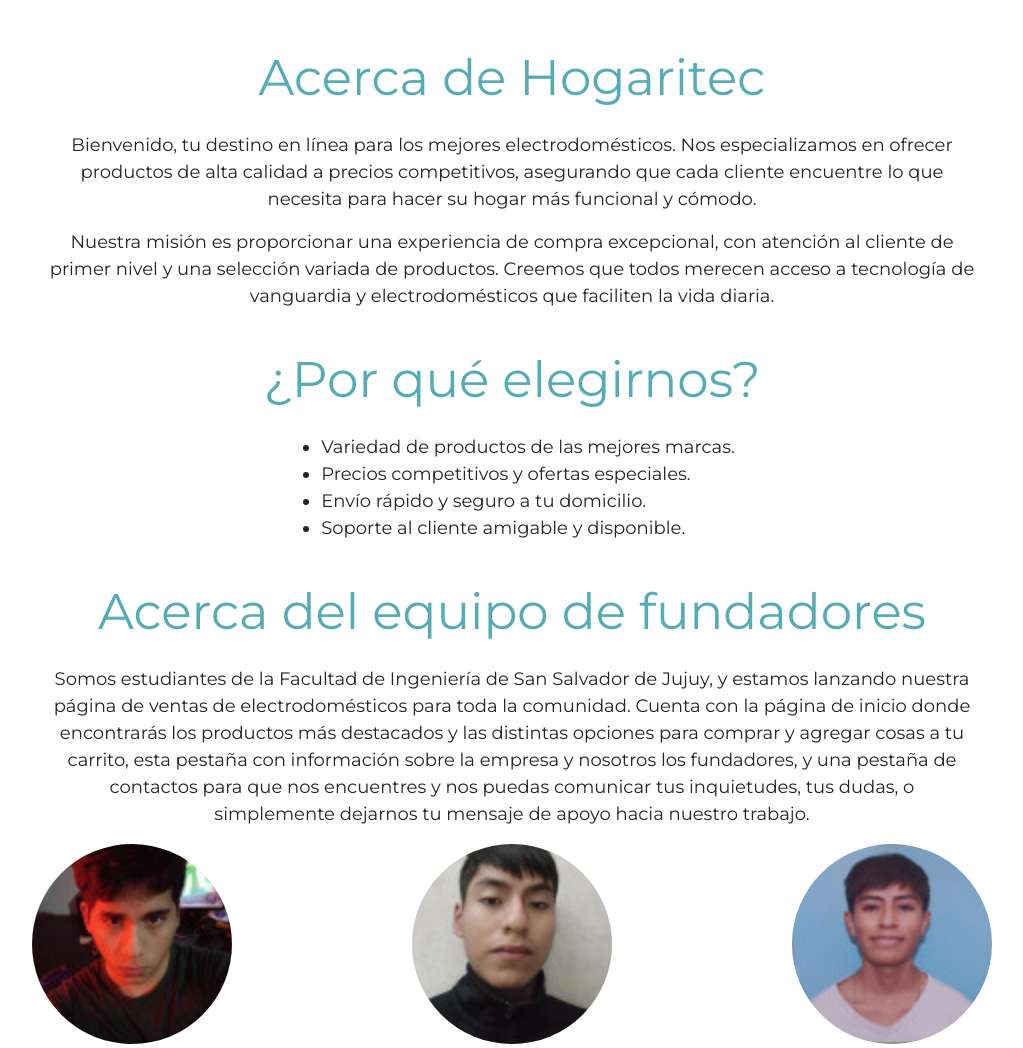
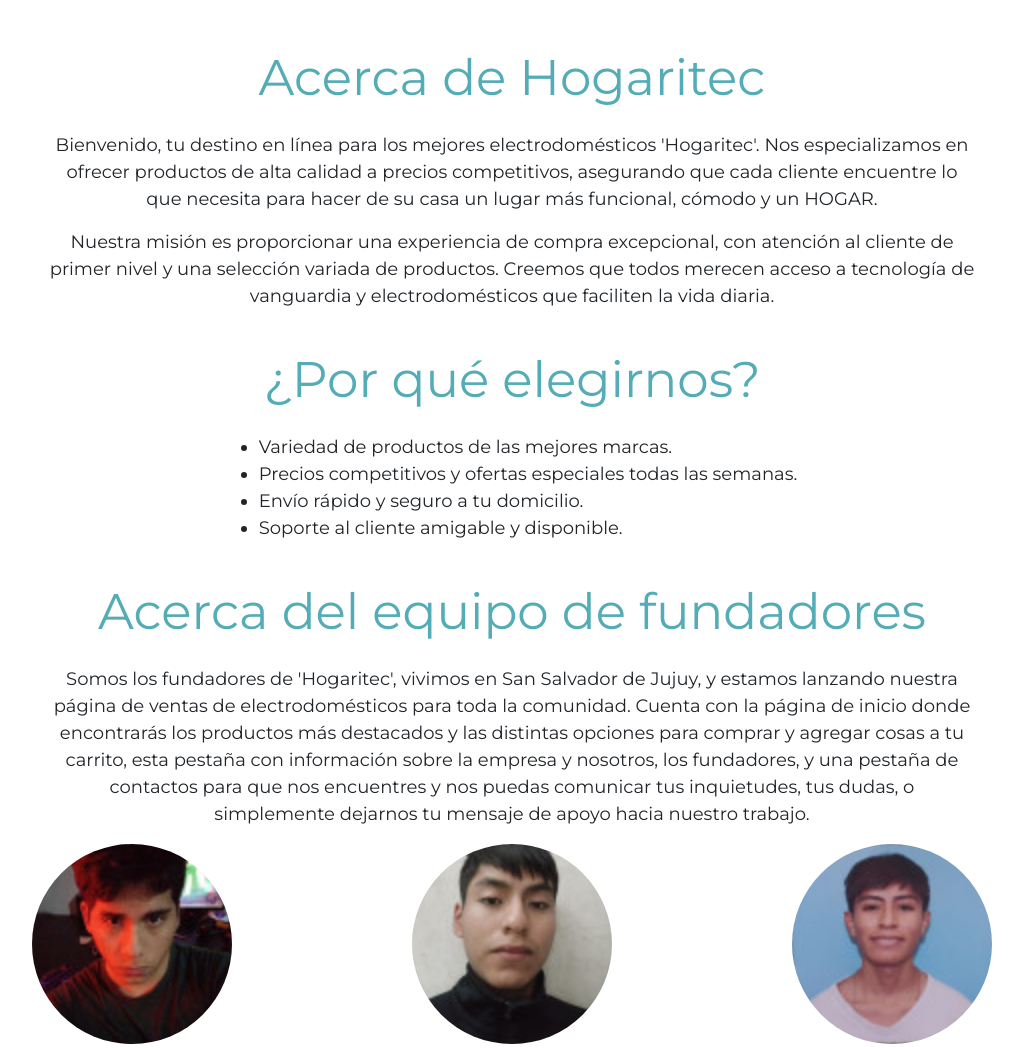
Before and after one commit to 4lexxe/hogaritec, a Django app: page /acercade/ in a window 1280 px wide. Shown: the part 175-1223 px from the top of the page, without its empty margins (128-1151 px from the left). Run offline with Django 5.2, Linux system fonts and the light colour scheme; parts of the project's set-up code (start-up, migrations or seed data) failed here and were passed over.

Commit message:
modificando acercade.html con descripciones correctas

```diff
--- a/devs_proyect/core/templates/core/acercade.html
+++ b/devs_proyect/core/templates/core/acercade.html
@@ -12,9 +12,9 @@
     <h1 class="text-center mb-4">Acerca de Hogaritec</h1>
     <div class="row">
       <div class="col-lg-10 mx-auto">
-        <p>Bienvenido, tu destino en línea para los mejores electrodomésticos. Nos especializamos en ofrecer productos
-          de alta calidad a precios competitivos, asegurando que cada cliente encuentre lo que necesita para hacer su
-          hogar más funcional y cómodo.</p>
+        <p>Bienvenido, tu destino en línea para los mejores electrodomésticos 'Hogaritec'. Nos especializamos en ofrecer productos
+          de alta calidad a precios competitivos, asegurando que cada cliente encuentre lo que necesita para hacer de su
+          casa un lugar más funcional, cómodo y un HOGAR.</p>
         <p>Nuestra misión es proporcionar una experiencia de compra excepcional, con atención al cliente de primer
           nivel y una selección variada de productos. Creemos que todos merecen acceso a tecnología de vanguardia y
           electrodomésticos que faciliten la vida diaria.</p>
@@ -26,7 +26,7 @@
       <div class="col-lg-10 mx-auto">
         <ul class="list"> <!-- Asegúrate de que esto esté dentro de una lista -->
           <li>Variedad de productos de las mejores marcas.</li>
-          <li>Precios competitivos y ofertas especiales.</li>
+          <li>Precios competitivos y ofertas especiales todas las semanas.</li>
           <li>Envío rápido y seguro a tu domicilio.</li>
           <li>Soporte al cliente amigable y disponible.</li>
         </ul>
@@ -37,12 +37,7 @@
     <div class="row text-center">
       <div class="col-lg-10 mx-auto">
         <p>
-        Somos estudiantes de la Facultad de Ingeniería de San Salvador de Jujuy, y estamos lanzando
-        nuestra página de ventas de electrodomésticos para toda la comunidad. Cuenta con la página de inicio
-        donde encontrarás los productos más destacados y las distintas opciones para comprar y agregar cosas
-        a tu carrito, esta pestaña con información sobre la empresa y nosotros los fundadores, y una pestaña
-        de contactos para que nos encuentres y nos puedas comunicar tus inquietudes, tus dudas, o simplemente
-        dejarnos tu mensaje de apoyo hacia nuestro trabajo.
+        Somos los fundadores de 'Hogaritec', vivimos en San Salvador de Jujuy, y estamos lanzando nuestra página de ventas de electrodomésticos para toda la comunidad. Cuenta con la página de inicio donde encontrarás los productos más destacados y las distintas opciones para comprar y agregar cosas a tu carrito, esta pestaña con información sobre la empresa y nosotros, los fundadores, y una pestaña de contactos para que nos encuentres y nos puedas comunicar tus inquietudes, tus dudas, o simplemente dejarnos tu mensaje de apoyo hacia nuestro trabajo.
         </p>
       </div>
       <div class="col-lg-4 col-md-6 mb-4">
@@ -54,12 +49,12 @@
             </div>
             <div class="dropdown-content">
               <figcaption class="figure-caption mt-3">
-                <h5>xx años, estudiante de Ingeniria informatica en la Facultad de Ingeniería de Jujuy</h5>
+                <h5>21 años, Fundador y director de 'Hogaritec'</h5>
                 <h6>
-                  Tengo 21 años y actualmente estudio Ingeniería Informática en la Facultad de Ingeniería de la Universidad Nacional de Jujuy (UNJu).
+                  Tengo 21 años y soy fundador de la empresa, estudié Ingeniería Informática en la Facultad de Ingeniería de la Universidad Nacional de Jujuy (UNJu).
                   Apasionado por la tecnología y con un firme compromiso de incorporarme al apasionante mundo de la informática.
                   Cada día, me esfuerzo por aprender y crecer, impulsado por la determinación de estar al nivel de los programadores más talentosos.
-                  Mi búsqueda constante de conocimiento me ha lleva a explorar diversas áreas de la tecnología, y estoy emocionado por la oportunidad de seguir desarrollando mis habilidades
+                  Mi búsqueda constante de conocimiento me ha lleva a explorar diversas áreas de la tecnología, y estoy emocionado por la oportunidad de seguir desarrollando mis habilidades.
                 </h6>
               </figcaption>
             </div>
@@ -76,10 +71,10 @@
             </div>
             <div class="dropdown-content">
               <figcaption class="figure-caption">
-                <h5>18 años, estudiante de I. Informática en la Facultad de Ingeniería de Jujuy</h5>
+                <h5>18 años, Fundador y subdirector de 'Hogaritec'</h5>
                 <h6>
-                Vivo en San Salvador de Jujuy, Argentina. Tengo 18 años y actualmente estudio Ingeniería Informática en la Facultad de Ingeniería de la Universidad Nacional de Jujuy (UNJu).
-                Junto a mi equipo de trabajo, estamos desarrollando un sitio web para la venta de productos electrodomésticos. Este proyecto me permite fortalecer mis habilidades blandas, como la comunicación, el trabajo en equipo, la colaboración y la organización, entre otras.
+                Vivo en San Salvador de Jujuy, Argentina. Tengo 18 años y soy subdirector de la empresa, estudié Ingeniería Informática en la Facultad de Ingeniería de la Universidad Nacional de Jujuy (UNJu).
+                Junto a mi equipo de trabajo, desarrollamos un sitio web para la venta de productos electrodomésticos. Este proyecto me permite fortalecer mis habilidades blandas, como la comunicación, el trabajo en equipo, la colaboración y la organización, entre otras.
                 Me gusta hacer ejercicio de vez en cuando, especialmente salir a correr. También disfruto cocinar e investigar temas de desarrollo personal. Soy apasionado del aprendizaje continuo, sobre todo en áreas como la informática, las matemáticas y la electrónica.
                 </h6>
               </figcaption>
@@ -96,11 +91,11 @@
             </div>
             <div class="dropdown-content">
               <figcaption class="figure-caption">
-                <h5>19 años, estudiante de I. Informática en la Facultad de Ingeniería de Jujuy</h5>
+                <h5>19 años, Fundador y CEO de 'Hogaritec'</h5>
                 <h6>
-                  Soy Lucas, tengo 19 años, nací el 18/10/2005 y vivo en San Salvador de Jujuy. Estoy en 1° año de I. Informática en la Facultad de Ingeniería de la Universidad Nacional de Jujuy.
-                  Esta página que estamos desarrollando, es un gran proyecto y un gran desafío personalmente, será mi primer página web, y voy a hacer todo lo que esté en mi alcance para llegar a un buen producto.
-                  Me gusta el fútbol, y divertirme con amigos. Soy bueno aprendiendo y enseñando cuando toca hacerlo.
+                  Soy Lucas, tengo 19 años y vivo en San Salvador de Jujuy. Soy fundador y CEO de la empresa, estudié I. Informática en la Facultad de Ingeniería de la Universidad Nacional de Jujuy.
+                  Esta página que desarrollamos, es un gran proyecto y un gran desafío personalmente, es mi primer página web, y puse todo el esfuerzo para llegar a un buen producto.
+                  Un poco más sobre mi, me gusta el fútbol, y divertirme con amigos. Soy bueno aprendiendo y enseñando cuando toca hacerlo.
                 </h6>
               </figcaption>
             </div>
```
